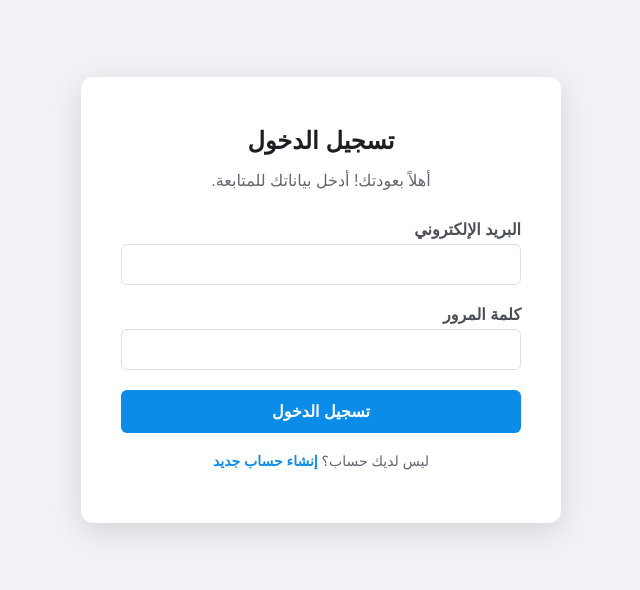
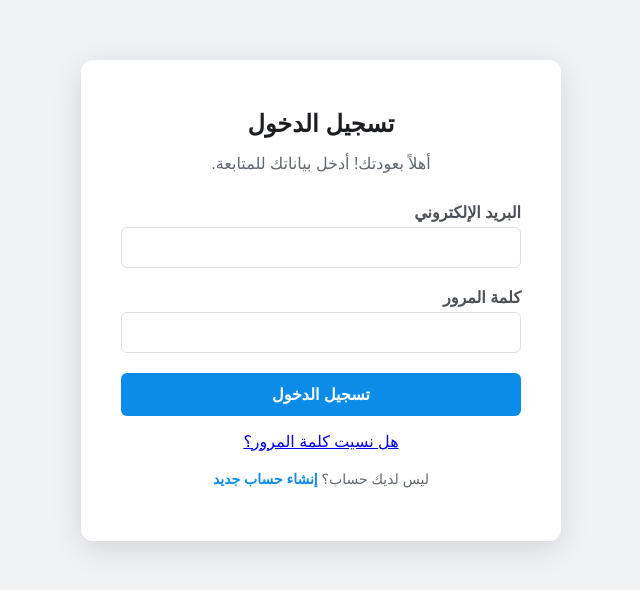
Before and after one commit to EngMohamed3382/my-links-app, a plain HTML site: page auth.html in a window 1280 px wide. Shown: the part 120-710 px from the top of the page, without its empty margins (319-959 px from the left). Drawn offline with nearby package versions, Linux system fonts and the light colour scheme.

Commit message:
Update auth.html

```diff
--- a/auth.html
+++ b/auth.html
@@ -32,7 +32,9 @@
             </form>
 
             <p id="message" class="message"></p>
-
+            <div class="forgot-password-container">
+    <a href="#" id="forgot-password-link">هل نسيت كلمة المرور؟</a>
+</div>
             <p class="toggle-text" id="toggle-auth">
                 ليس لديك حساب؟ <a href="#">إنشاء حساب جديد</a>
             </p>
```
